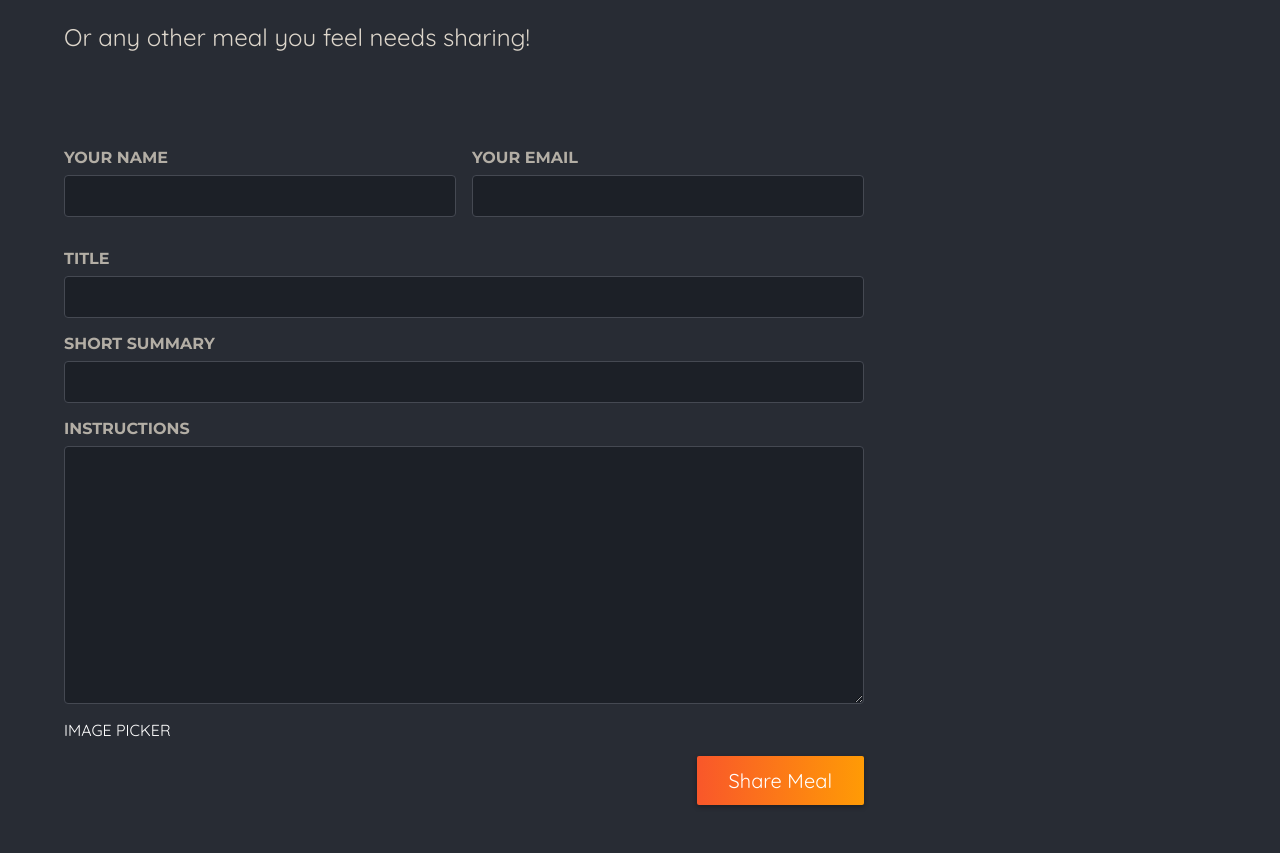
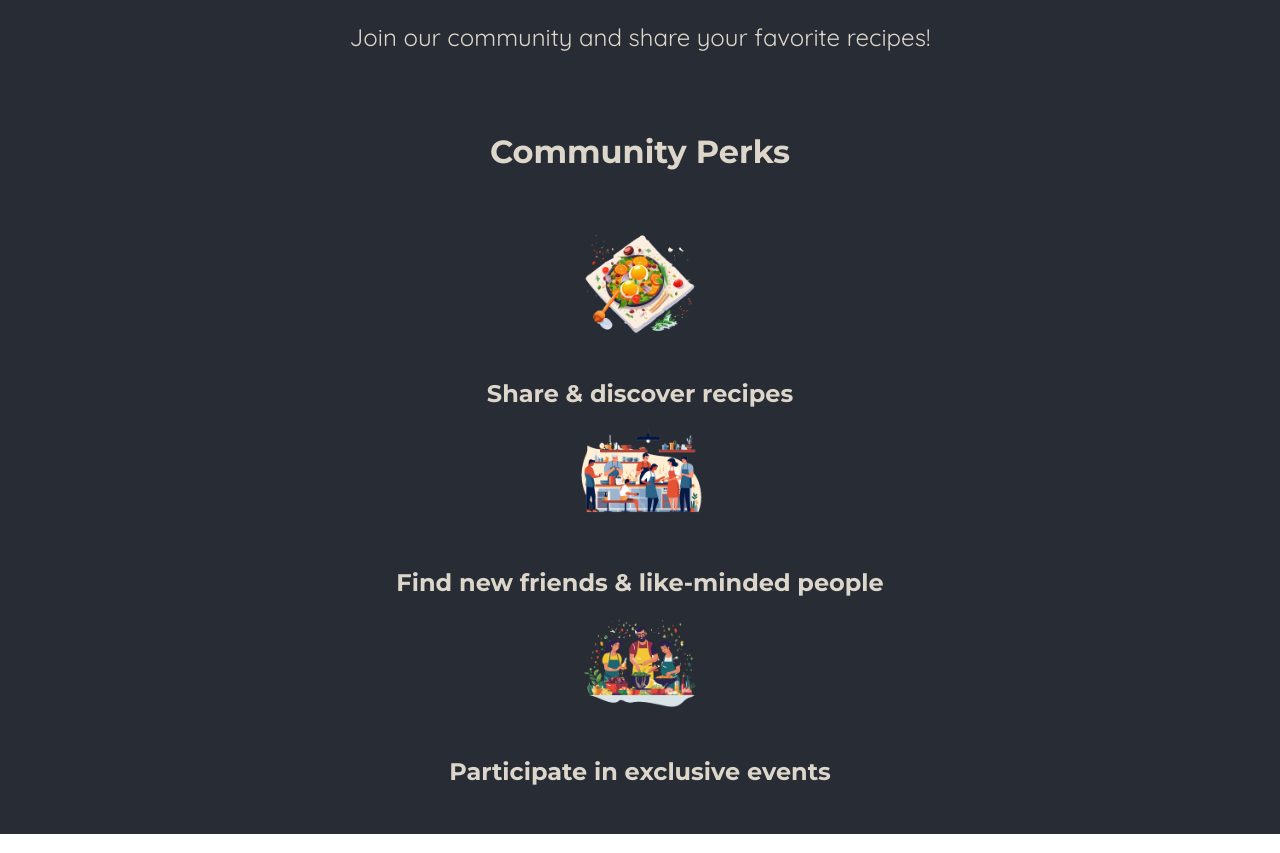
Before and after one commit to zohaib2005/nextjs-app-router-foodies, a Next.js app: page /community in a window 1280 px wide. Shown: the part 260-1113 px from the top of the page. Built offline with nearby package versions, Linux system fonts and the light colour scheme.

Commit message:
community page

```diff
--- a/app/community/page.js
+++ b/app/community/page.js
@@ -1,48 +1,39 @@
+import Image from "next/image";
+
+import mealIcon from "@/assets/icons/meal.png";
+import communityIcon from "@/assets/icons/community.png";
+import eventsIcon from "@/assets/icons/events.png";
 import classes from "./page.module.css";
 
-export default function ShareMealPage() {
+export default function CommunityPage() {
   return (
     <>
       <header className={classes.header}>
         <h1>
-          Share your <span className={classes.highlight}>favorite meal</span>
+          One shared passion: <span className={classes.highlight}>Food</span>
         </h1>
-        <p>Or any other meal you feel needs sharing!</p>
+        <p>Join our community and share your favorite recipes!</p>
       </header>
       <main className={classes.main}>
-        <form className={classes.form}>
-          <div className={classes.row}>
-            <p>
-              <label htmlFor="name">Your name</label>
-              <input type="text" id="name" name="name" required />
-            </p>
-            <p>
-              <label htmlFor="email">Your email</label>
-              <input type="email" id="email" name="email" required />
-            </p>
-          </div>
-          <p>
-            <label htmlFor="title">Title</label>
-            <input type="text" id="title" name="title" required />
-          </p>
-          <p>
-            <label htmlFor="summary">Short Summary</label>
-            <input type="text" id="summary" name="summary" required />
-          </p>
-          <p>
-            <label htmlFor="instructions">Instructions</label>
-            <textarea
-              id="instructions"
-              name="instructions"
-              rows="10"
-              required
-            ></textarea>
-          </p>
-          IMAGE PICKER
-          <p className={classes.actions}>
-            <button type="submit">Share Meal</button>
-          </p>
-        </form>
+        <h2>Community Perks</h2>
+
+        <ul className={classes.perks}>
+          <li>
+            <Image src={mealIcon} alt="A delicious meal" />
+            <p>Share & discover recipes</p>
+          </li>
+          <li>
+            <Image src={communityIcon} alt="A crowd of people, cooking" />
+            <p>Find new friends & like-minded people</p>
+          </li>
+          <li>
+            <Image
+              src={eventsIcon}
+              alt="A crowd of people at a cooking event"
+            />
+            <p>Participate in exclusive events</p>
+          </li>
+        </ul>
       </main>
     </>
   );
--- a/app/community/page.module.css
+++ b/app/community/page.module.css
@@ -5,6 +5,7 @@
   max-width: 75rem;
   color: #ddd6cb;
   font-size: 1.5rem;
+  text-align: center;
 }
 
 .header h1 {
@@ -20,79 +21,41 @@
 
 .main {
   width: 90%;
-  max-width: 75rem;
-  margin: 3rem auto;
-  color: white;
+  max-width: 40rem;
+  margin: 0 auto;
+  text-align: center;
 }
 
-.form {
-  max-width: 50rem;
-}
-
-.form label {
-  display: block;
-  margin-bottom: 0.5rem;
-  font-size: 1rem;
+.main h2 {
   font-family: "Montserrat", sans-serif;
-  text-transform: uppercase;
-  color: #b3aea5;
-  font-weight: bold;
-}
-
-.form input,
-.form textarea {
-  display: block;
-  width: 100%;
-  padding: 0.5rem 1rem;
-  border-radius: 4px;
-  border: 1px solid #454952;
-  background: #1c2027;
-  font-size: 1.25rem;
-  font-family: "Montserrat", sans-serif;
+  font-size: 2rem;
+  margin-bottom: 3rem;
   color: #ddd6cb;
 }
 
-.form input:focus,
-.form textarea:focus {
-  outline-color: #f99f2a;
-  background-color: #1f252d;
+.perks {
+  list-style: none;
+  margin: 3rem 0;
+  padding: 0;
 }
 
-.row {
+.perks li {
   display: flex;
-  gap: 1rem;
+  flex-direction: column;
+  align-items: center;
+  gap: 2rem;
 }
 
-.row p {
-  width: 100%;
+.perks img {
+  width: 8rem;
+  height: 8rem;
+  object-fit: contain;
 }
 
-.actions {
-  text-align: right;
+.perks p {
+  font-family: "Montserrat", sans-serif;
+  font-size: 1.5rem;
+  font-weight: bold;
+  margin: 0;
+  color: #ddd6cb;
 }
-
-.actions button {
-  border: 0;
-  padding: 0.75rem 2rem;
-  background: linear-gradient(90deg, #f9572a, #ff9b05);
-  border: none;
-  color: #ffffff;
-  border-radius: 2px;
-  cursor: pointer;
-  font: inherit;
-  font-size: 1.25rem;
-  box-shadow: 0 2px 5px rgba(0, 0, 0, 0.3);
-}
-
-.actions button:hover,
-.actions button:focus {
-  background: linear-gradient(90deg, #fd4715, #f9b241);
-}
-
-.actions button:disabled,
-.actions button:hover:disabled,
-.actions button:focus:disabled {
-  background: #ccc;
-  color: #979797;
-  cursor: not-allowed;
-}
```
